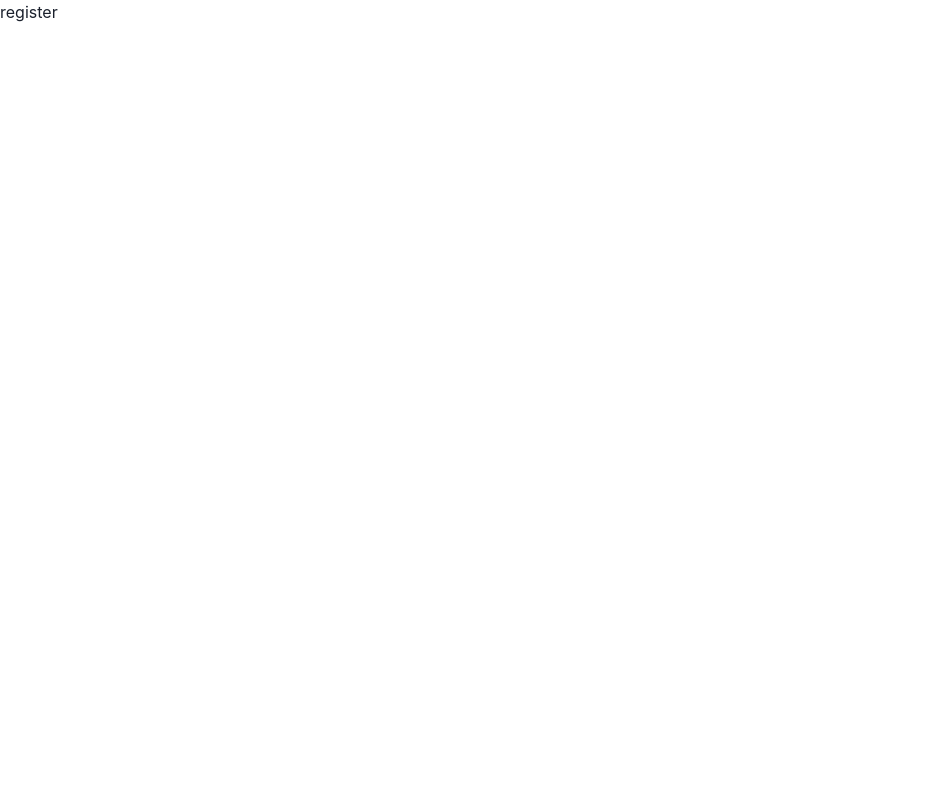
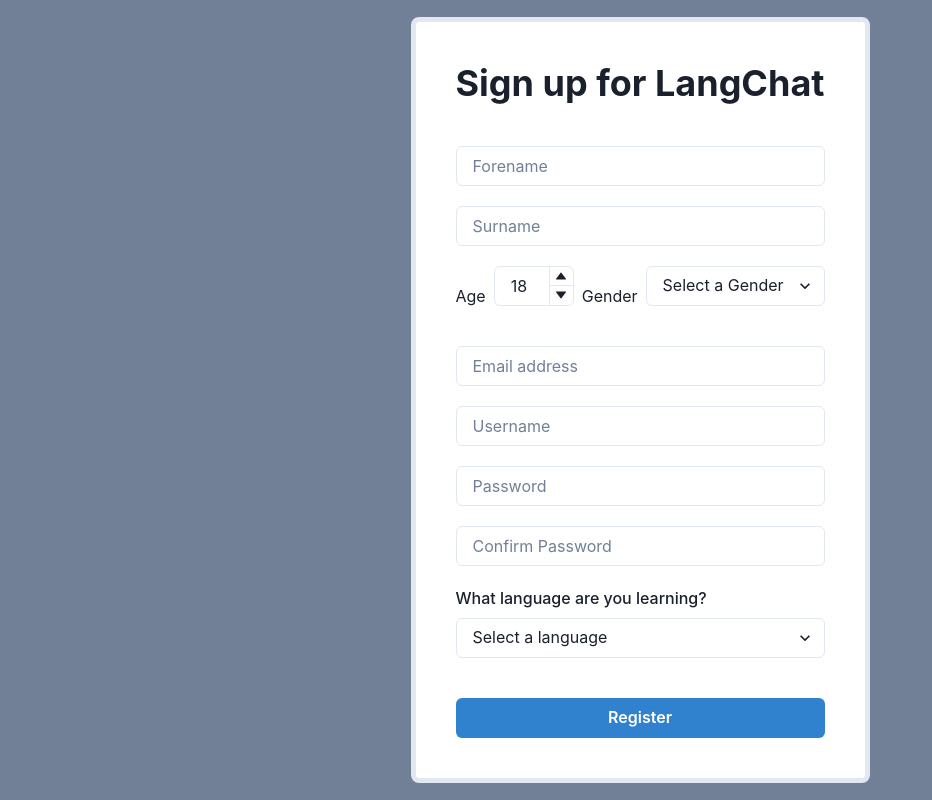
Before and after one commit to alex501212/LangChat, a React (Create React App) app in the folder frontend/: page /register in a window 1280 px wide. Shown: the whole page, without its empty margins (0-932 px from the left). Built offline with nearby package versions, Linux system fonts and the light colour scheme.

Commit message:
created user registration form

```diff
--- a/frontend/src/views/Register/register.jsx
+++ b/frontend/src/views/Register/register.jsx
@@ -1,10 +1,148 @@
-import React from 'react'
+import React, { useState } from "react";
 import "./register.scss";
+import {
+  Flex,
+  Input,
+  Heading,
+  Select,
+  Text,
+  Button,
+  NumberInput,
+  NumberInputField,
+  NumberInputStepper,
+  NumberIncrementStepper,
+  NumberDecrementStepper,
+  HStack,
+  FormLabel,
+} from "@chakra-ui/react";
 
-const register = () => {
+const Register = () => {
+  const [forename, setForename] = useState("");
+  const [surname, setSurname] = useState("");
+  const [age, setAge] = useState(18);
+  const [gender, setGender] = useState("");
+  const [email, setEmail] = useState("");
+  const [username, setUsername] = useState("");
+  const [password, setPassword] = useState("");
+  const [passConfirm, setPassConfirm] = useState("");
+  const [language, setLanguage] = useState("");
+
+  const formValues = {
+    forename: forename,
+    surname: surname,
+    age: age,
+    gender: gender,
+    email: email,
+    username: username,
+    password: passConfirm,
+    language: language,
+  };
+
   return (
-    <div>register</div>
-  )
-}
+    <Flex
+      height="100vh"
+      justifyContent="center"
+      alignItems="center"
+      background="gray.500"
+    >
+      <Flex
+        direction="column"
+        p={10}
+        borderWidth="5px"
+        borderRadius="lg"
+        background="white"
+      >
+        <Heading mb={10}>Sign up for LangChat</Heading>
+        <Input
+          value={forename}
+          onChange={(e) => setForename(e.target.value)}
+          mb={5}
+          placeholder="Forename"
+        />
+        <Input
+          value={surname}
+          onChange={(e) => setSurname(e.target.value)}
+          mb={5}
+          placeholder="Surname"
+        />
+        <HStack mb={5}>
+          <Text>Age</Text>
+          <NumberInput
+            maxW={20}
+            mb={5}
+            step={1}
+            defaultValue={18}
+            min={1}
+            max={100}
+            allowMouseWheel
+            onChange={setAge}
+          >
+            <NumberInputField />
+            <NumberInputStepper>
+              <NumberIncrementStepper />
+              <NumberDecrementStepper />
+            </NumberInputStepper>
+          </NumberInput>
+          <Text>Gender</Text>
+          <Select
+            value={gender}
+            onChange={(e) => setGender(e.target.value)}
+            mb={5}
+            placeholder="Select a Gender"
+          >
+            <option>Male</option>
+            <option>Female</option>
+            <option>Other</option>
+          </Select>
+        </HStack>
+        <Input
+          value={email}
+          onChange={(e) => setEmail(e.target.value)}
+          mb={5}
+          type="email"
+          placeholder="Email address"
+        />
+        <Input
+          value={username}
+          onChange={(e) => setUsername(e.target.value)}
+          mb={5}
+          placeholder="Username"
+        />
+        <Input
+          value={password}
+          onChange={(e) => setPassword(e.target.value)}
+          mb={5}
+          type={"password"}
+          placeholder="Password"
+        />
+        <Input
+          value={passConfirm}
+          onChange={(e) => setPassConfirm(e.target.value)}
+          mb={5}
+          type={"password"}
+          placeholder="Confirm Password"
+        />
+        <FormLabel>What language are you learning?</FormLabel>
+        <Select
+          value={language}
+          onChange={(e) => setLanguage(e.target.value)}
+          mb={10}
+          placeholder="Select a language"
+        >
+          <option>Japanese</option>
+          <option>English</option>
+          <option>Spanish</option>
+        </Select>
+        <Button
+          type="submit"
+          onClick={() => console.log(formValues)}
+          colorScheme="blue"
+        >
+          Register
+        </Button>
+      </Flex>
+    </Flex>
+  );
+};
 
-export default register
+export default Register;
```
